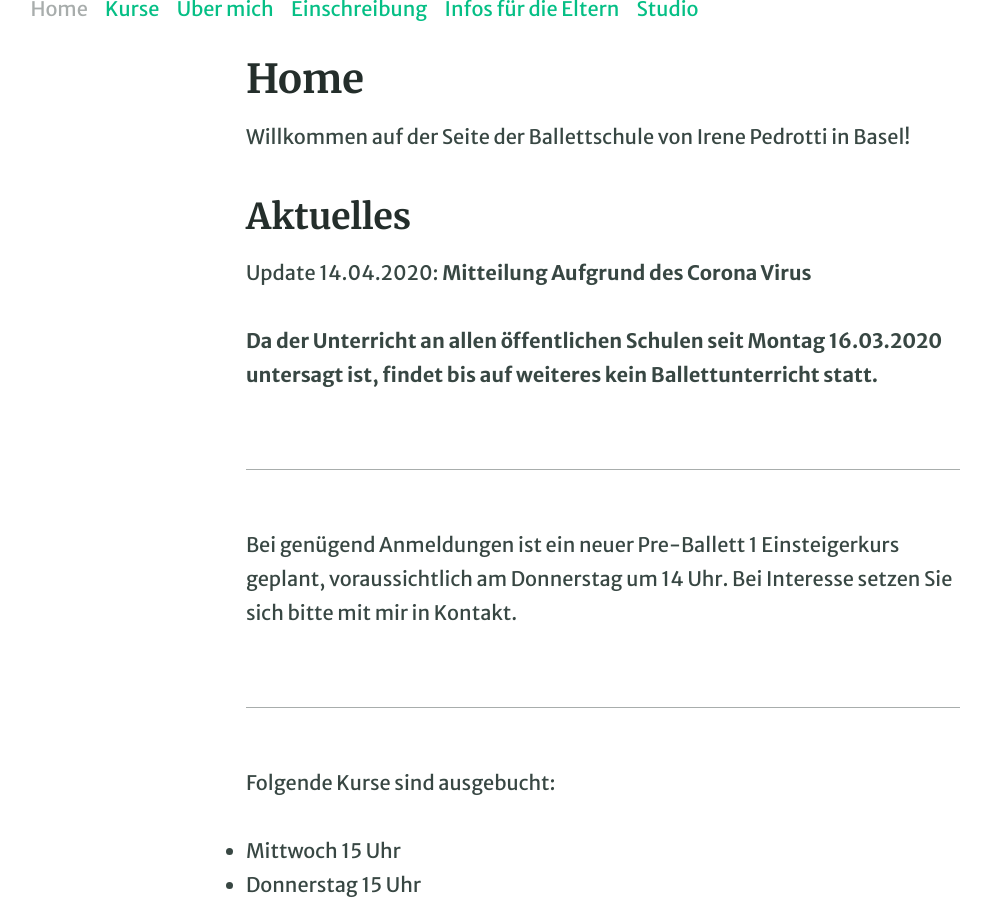
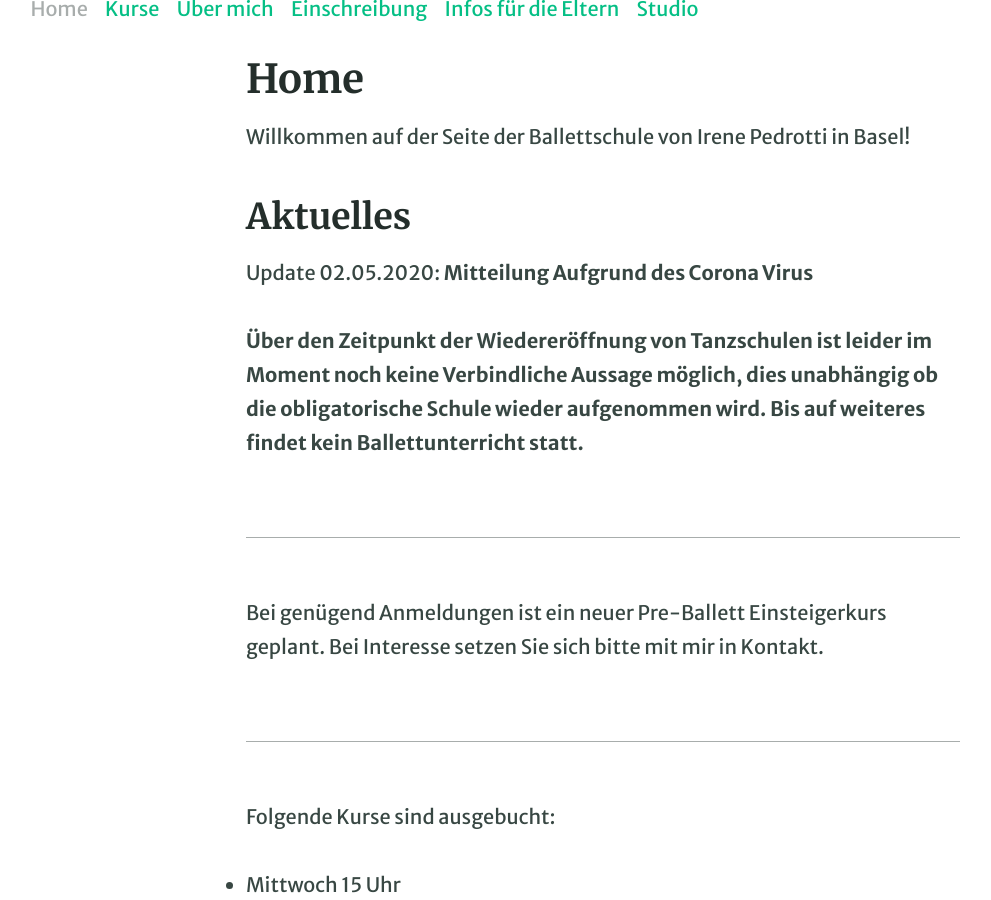
Before and after one commit to irenepedrotti/irenepedrotti.github.io, a Jekyll site: the page built from pages/index.md, in a window 1280 px wide and 900 px high, scrolled down 340 px. Shown: the whole window, without its empty margins (37-1028 px from the left). Built offline with Jekyll 4.4.1, drawn with Linux system fonts in a browser that asks for light colours.

Commit message:
Update Corona 02.05.20 keine Verbindliche Aussage möglich. Korrektur neuer Einsteigerkurs ohne Kurstag.

```diff
--- a/pages/index.md
+++ b/pages/index.md
@@ -7,15 +7,15 @@ permalink: /
 Willkommen auf der Seite der Ballettschule von Irene Pedrotti in Basel!
 
 ## Aktuelles
-Update 14.04.2020: **Mitteilung Aufgrund des Corona Virus**
+Update 02.05.2020: **Mitteilung Aufgrund des Corona Virus**
 
-**Da der Unterricht an allen öffentlichen Schulen seit Montag 16.03.2020 untersagt ist, findet bis auf weiteres kein Ballettunterricht statt.**
+**Über den Zeitpunkt der Wiedereröffnung von Tanzschulen ist leider im Moment noch keine Verbindliche Aussage möglich, dies unabhängig ob die obligatorische Schule wieder aufgenommen wird. Bis auf weiteres findet kein Ballettunterricht statt.**
 
 
 
 ---
 
-Bei genügend Anmeldungen ist ein neuer Pre-Ballett 1 Einsteigerkurs geplant, voraussichtlich am Donnerstag um 14 Uhr. Bei Interesse setzen Sie sich bitte mit mir in Kontakt.
+Bei genügend Anmeldungen ist ein neuer Pre-Ballett Einsteigerkurs geplant. Bei Interesse setzen Sie sich bitte mit mir in Kontakt.
 
 ---
 
```
